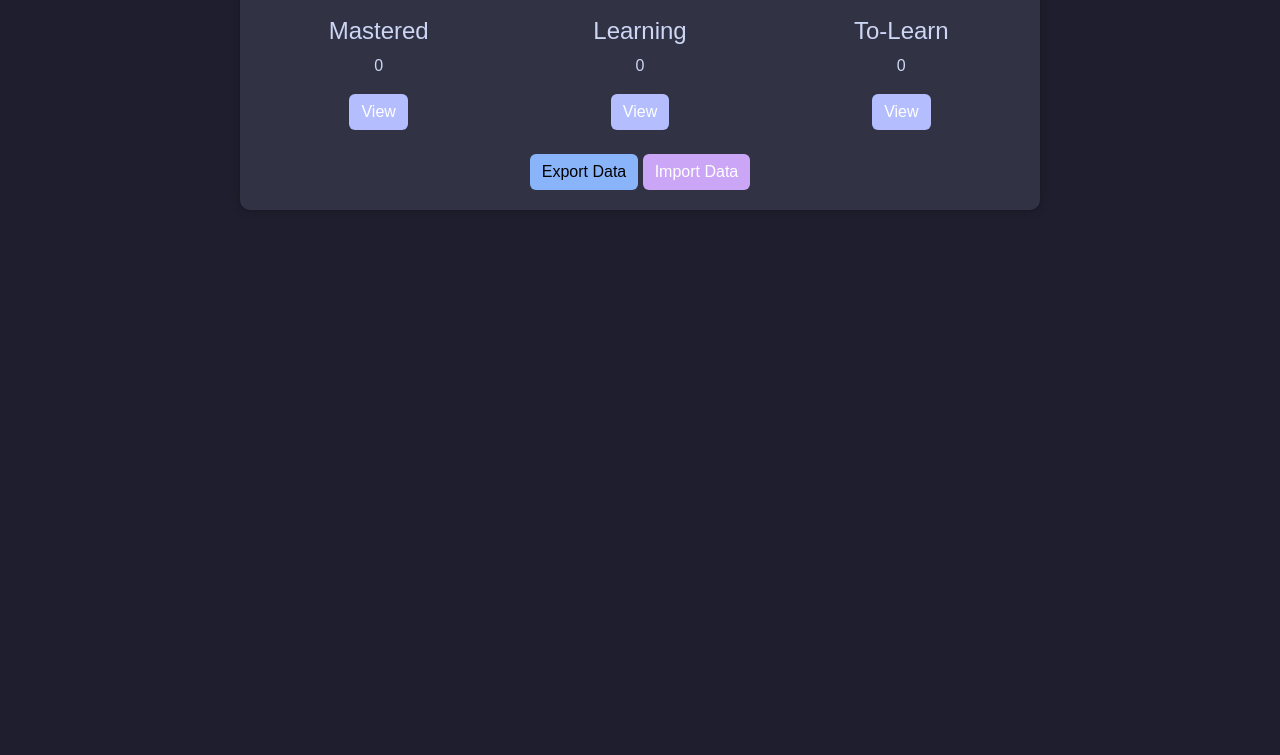
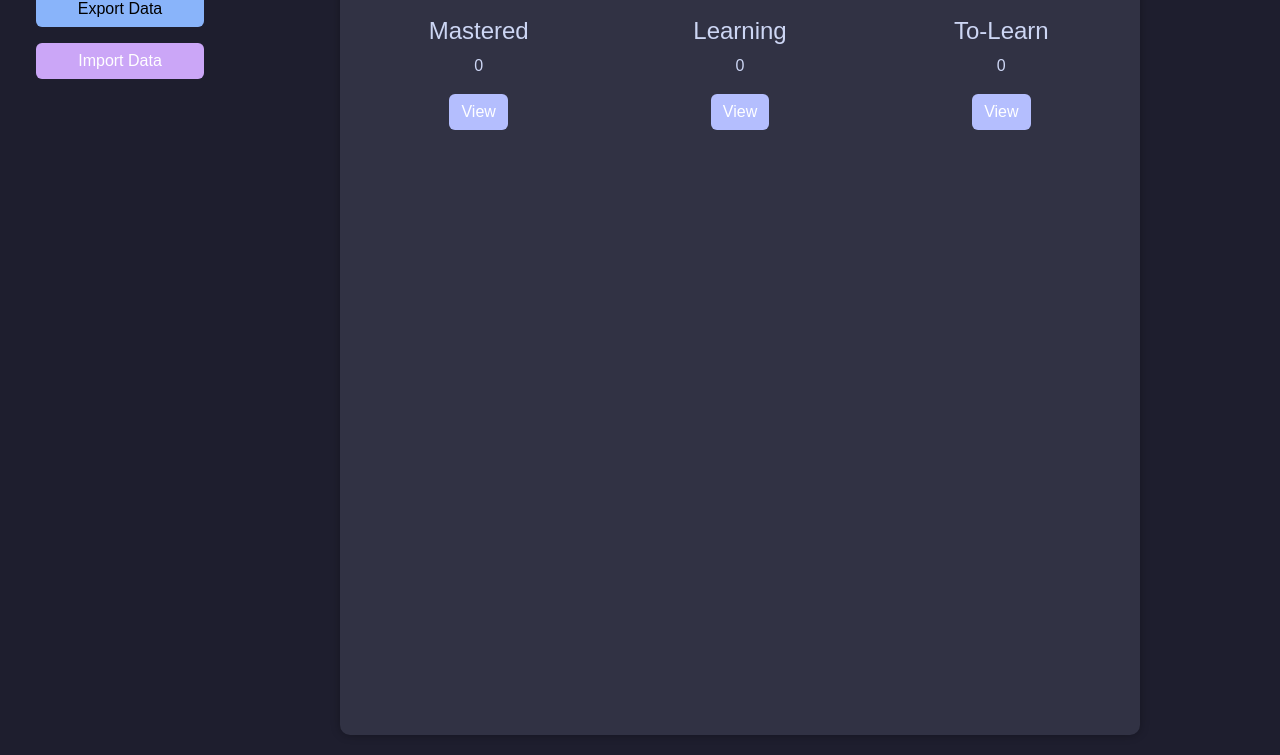
Before and after one commit to parthmehta009/vocabBuilder, a plain HTML site: page src/index.html in a window 1280 px wide. Shown: the part 85-840 px from the top of the page. Before the commit the page ends 800 px from the top, so only its background shows below. Drawn offline with nearby package versions, Linux system fonts and the light colour scheme.

Commit message:
added side panel

```diff
--- a/src/app.css
+++ b/src/app.css
@@ -25,3 +25,9 @@ h2 {
 .btn-secondary { background-color: #cba6f7; border: none; }
 .section { margin-top: 20px; }
 .list-group-item { background-color: #45475a; color: #cdd6f4; }
+
+/* Side Panel Styling */
+.side-panel {
+    width: 200px;
+    min-height: 100vh;
+}
--- a/src/index.html
+++ b/src/index.html
@@ -9,6 +9,15 @@
     <link rel="stylesheet" href="app.css">
 </head>
 <body>
+    <div class="d-flex">
+        <!-- Side Panel -->
+        <div class="side-panel p-3 text-light">
+            <h5>Options</h5>
+            <button class="btn btn-info w-100 my-2" onclick="exportData()">Export Data</button>
+            <button class="btn btn-secondary w-100 my-2" onclick="importData()">Import Data</button>
+        </div>
+
+        <!-- Main Content -->
         <div class="container">
             <h2>📖 Vocabulary Tracker</h2>
 
@@ -51,11 +60,6 @@
                     <ul id="mastered-list" class="list-group mt-3"></ul>
                 </div>
             </div>
-
-        <!-- Export & Import -->
-        <div class="text-center mt-4">
-            <button class="btn btn-info" onclick="exportData()">Export Data</button>
-            <button class="btn btn-secondary" onclick="importData()">Import Data</button>
         </div>
     </div>
     <script src="vocab_tracker.js"></script>
```
Lines whose indentation alone changed are shown as unchanged.
